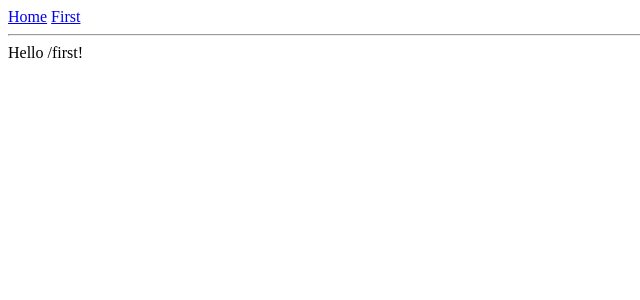
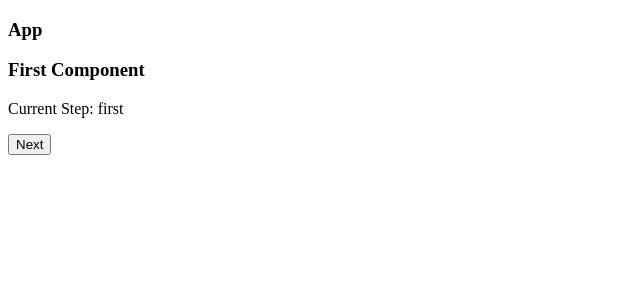
Before and after one commit to JorisM/router-experiments, a React (Vite) app: page /first in a window 1280 px wide. Shown: the top 300 px of the page, without its empty margins (0-640 px from the left). Built offline with nearby package versions, Linux system fonts and the light colour scheme.

Commit message:
chore: Add App component and LeadContext for managing lead data

```diff
--- /dev/null
+++ b/src/App.tsx
@@ -0,0 +1,17 @@
+import React, { type ReactNode } from "react";
+import { LeadProvider } from "./LeadContext";
+
+interface AppProps {
+  children: ReactNode;
+}
+
+export const App = ({ children }: AppProps) => {
+  return (
+    <LeadProvider>
+      <div className="p-2">
+        <h3>App</h3>
+        {children}
+      </div>
+    </LeadProvider>
+  );
+};
--- /dev/null
+++ b/src/First/Main.tsx
@@ -0,0 +1,18 @@
+import React from "react";
+import { useLead } from "../LeadContext";
+
+export const First = () => {
+  const { lead, setLead } = useLead();
+  return (
+    <div>
+      <h3>First Component</h3>
+      <p>Current Step: {lead.step}</p>
+      <button
+        type="button"
+        onClick={() => setLead({ ...lead, step: "second" })}
+      >
+        Next
+      </button>
+    </div>
+  );
+};
--- /dev/null
+++ b/src/LeadContext.tsx
@@ -0,0 +1,65 @@
+import { useNavigate } from "@tanstack/react-router";
+import React, {
+  createContext,
+  useContext,
+  useState,
+  useEffect,
+  type ReactNode,
+} from "react";
+
+type Step = "first" | "second" | "third";
+
+type Lead = {
+  firstName?: string;
+  lastName?: string;
+  step: Step;
+};
+
+type LeadContextType = {
+  lead: Lead;
+  setLead: (lead: Lead) => void;
+};
+
+const LeadContext = createContext<LeadContextType | undefined>(undefined);
+
+export const useLead = (): LeadContextType => {
+  const context = useContext(LeadContext);
+  if (!context) {
+    throw new Error("useLead must be used within a LeadProvider");
+  }
+  return context;
+};
+
+const defaultLead: Lead = {
+  step: "first",
+};
+
+const getStep = (step: Step) => (lead: Lead) => {
+  switch (step) {
+    case "first":
+      if (lead.firstName === undefined) {
+        return "first";
+      }
+      return "second";
+    default:
+      return step;
+  }
+};
+
+export const LeadProvider = ({ children }: { children: ReactNode }) => {
+  const [lead, setLead] = useState<Lead>(defaultLead);
+  const currentStep = lead.step;
+  const navigate = useNavigate();
+
+  useEffect(() => {
+    const nextStep = getStep(currentStep)(lead);
+
+    navigate({ to: `/${nextStep}` });
+  }, [currentStep, navigate, lead]);
+
+  return (
+    <LeadContext.Provider value={{ lead, setLead }}>
+      {children}
+    </LeadContext.Provider>
+  );
+};
--- a/src/main.tsx
+++ b/src/main.tsx
@@ -1,4 +1,4 @@
-import React, { StrictMode } from "react";
+import React, { StrictMode, createContext, useState } from "react";
 import ReactDOM from "react-dom/client";
 import { RouterProvider, createRouter } from "@tanstack/react-router";
 
@@ -15,7 +15,6 @@ declare module "@tanstack/react-router" {
   }
 }
 
-// Render the app
 // biome-ignore lint/style/noNonNullAssertion: <explanation>
 const rootElement = document.getElementById("root")!;
 if (!rootElement.innerHTML) {
--- a/src/routeTree.gen.ts
+++ b/src/routeTree.gen.ts
@@ -17,9 +17,15 @@ import { Route as FirstImport } from './routes/first'
 
 // Create Virtual Routes
 
+const SecondLazyImport = createFileRoute('/second')()
 const IndexLazyImport = createFileRoute('/')()
 
 // Create/Update Routes
+
+const SecondLazyRoute = SecondLazyImport.update({
+  path: '/second',
+  getParentRoute: () => rootRoute,
+} as any).lazy(() => import('./routes/second.lazy').then((d) => d.Route))
 
 const FirstRoute = FirstImport.update({
   path: '/first',
@@ -49,12 +55,23 @@ declare module '@tanstack/react-router' {
       preLoaderRoute: typeof FirstImport
       parentRoute: typeof rootRoute
     }
+    '/second': {
+      id: '/second'
+      path: '/second'
+      fullPath: '/second'
+      preLoaderRoute: typeof SecondLazyImport
+      parentRoute: typeof rootRoute
+    }
   }
 }
 
 // Create and export the route tree
 
-export const routeTree = rootRoute.addChildren({ IndexLazyRoute, FirstRoute })
+export const routeTree = rootRoute.addChildren({
+  IndexLazyRoute,
+  FirstRoute,
+  SecondLazyRoute,
+})
 
 /* prettier-ignore-end */
 
@@ -65,7 +82,8 @@ export const routeTree = rootRoute.addChildren({ IndexLazyRoute, FirstRoute })
       "filePath": "__root.tsx",
       "children": [
         "/",
-        "/first"
+        "/first",
+        "/second"
       ]
     },
     "/": {
@@ -73,6 +91,9 @@ export const routeTree = rootRoute.addChildren({ IndexLazyRoute, FirstRoute })
     },
     "/first": {
       "filePath": "first.tsx"
+    },
+    "/second": {
+      "filePath": "second.lazy.tsx"
     }
   }
 }
--- a/src/routes/__root.tsx
+++ b/src/routes/__root.tsx
@@ -1,21 +1,13 @@
 import React from "react";
 import { createRootRoute, Link, Outlet } from "@tanstack/react-router";
 import { TanStackRouterDevtools } from "@tanstack/router-devtools";
+import { App } from "../App";
 
 export const Route = createRootRoute({
   component: () => (
-    <>
-      <div className="p-2 flex gap-2">
-        <Link to="/" className="[&.active]:font-bold">
-          Home
-        </Link>{" "}
-        <Link to="/first" className="[&.active]:font-bold">
-          First
-        </Link>
-      </div>
-      <hr />
+    <App>
       <Outlet />
       <TanStackRouterDevtools />
-    </>
+    </App>
   ),
 });
--- a/src/routes/first.tsx
+++ b/src/routes/first.tsx
@@ -1,5 +1,7 @@
 import { createFileRoute } from "@tanstack/react-router";
+import React from "react";
+import { First } from "../First/Main";
 
 export const Route = createFileRoute("/first")({
-  component: () => <div>Hello /first!</div>,
+  component: () => <First />,
 });
--- a/src/routes/index.lazy.tsx
+++ b/src/routes/index.lazy.tsx
@@ -1,15 +1,20 @@
 import React from "react";
 
 import { createLazyFileRoute } from "@tanstack/react-router";
+import { useLead } from "../LeadContext";
 
 export const Route = createLazyFileRoute("/")({
   component: Index,
 });
 
 function Index() {
+  const { lead, setLead } = useLead();
   return (
     <div className="p-2">
       <h3>Welcome Home!</h3>
+      <button type="button" onClick={() => setLead({ ...lead, step: "first" })}>
+        Next
+      </button>
     </div>
   );
 }
--- /dev/null
+++ b/src/routes/second.lazy.tsx
@@ -0,0 +1,6 @@
+import { createLazyFileRoute } from "@tanstack/react-router";
+import React from "react";
+
+export const Route = createLazyFileRoute("/second")({
+  component: () => <div>Hello /second!</div>,
+});
```
